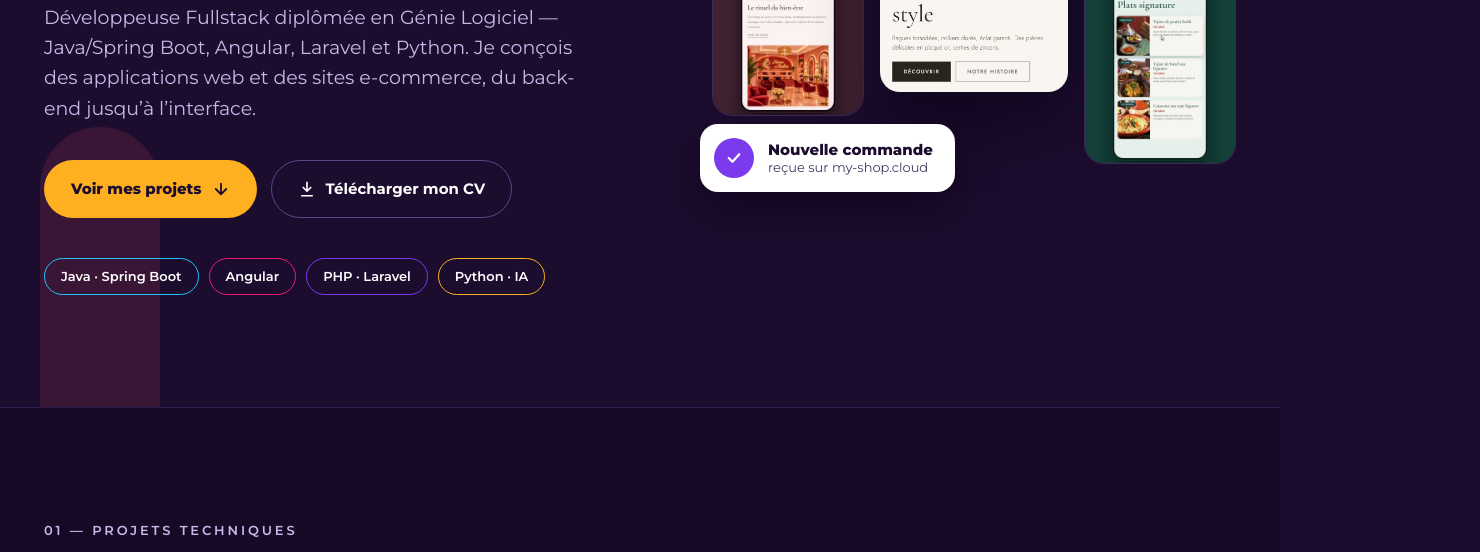
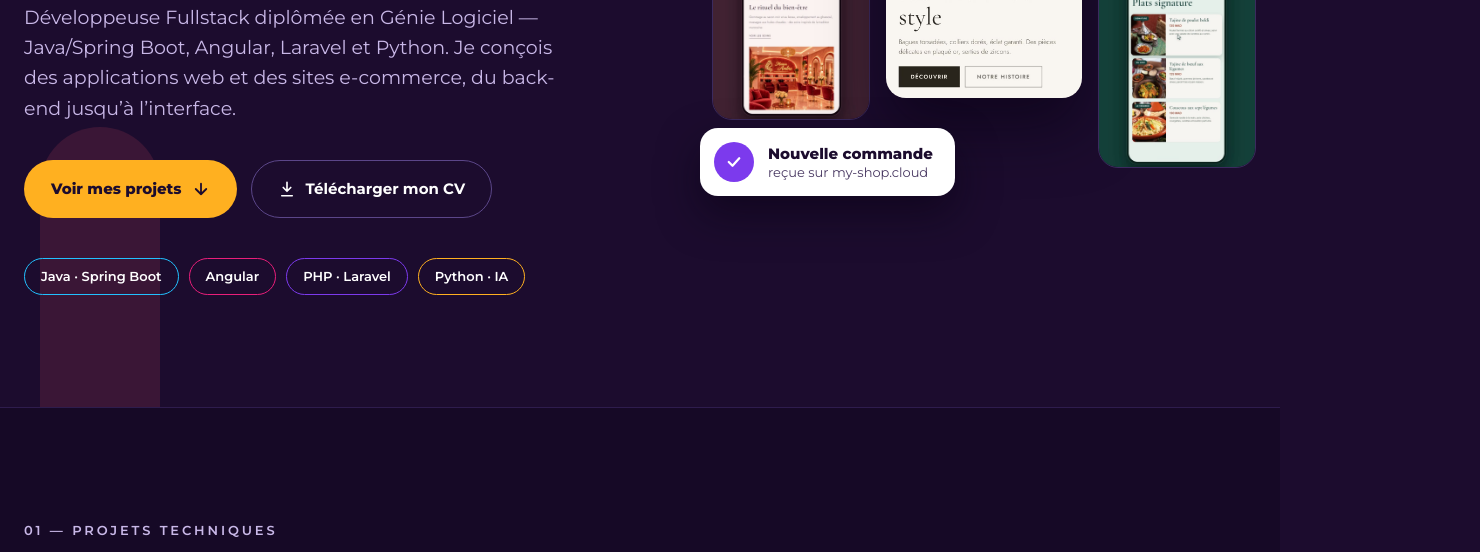
Before and after one commit to imane1banzi/imane1banzi.github.io, a plain HTML site: page index.html in a window 1280 px wide. Shown: the part 473-1025 px from the top of the page, 1480 px wide, since content can reach past the window. Drawn offline with Linux system fonts and the light colour scheme; a web font is replaced by a local one.

Commit message:
Aligner le portfolio sur la maquette du nouveau design
- Largeur utile du conteneur portée à 1240px comme dans la maquette
- Suppression du défilement horizontal causé par l'anneau décoratif du hero

Co-Authored-By: Claude Opus 5.5 <noreply@anthropic.com>
Claude-Session: https://claude.ai/code/session_011fMpRTfcsRFq8Yb7VRVM1D

```diff
--- a/assets/css/style.css
+++ b/assets/css/style.css
@@ -14,7 +14,7 @@
   --pink-light: #F25C9E;
   --violet: #7C3AED;
   --violet-light: #B79CFF;
-  --container: 1240px;
+  --container: 1288px; /* 1240px de contenu + 2 × 24px de marge */
 }
 
 *, *::before, *::after { box-sizing: border-box; }
@@ -29,6 +29,7 @@ body {
   font-size: 16px;
   line-height: 1.6;
   overflow-x: hidden;
+  overflow-x: clip;
 }
 
 a { color: var(--text); }
@@ -132,7 +133,7 @@ img { display: block; max-width: 100%; }
 .nav__cta { background: var(--accent); color: var(--bg) !important; padding: 12px 22px; border-radius: 999px; font-weight: 700; }
 
 /* Hero */
-.hero { position: relative; }
+.hero { position: relative; overflow-x: clip; }
 .deco-ring {
   position: absolute;
   width: 620px; height: 620px;
```
